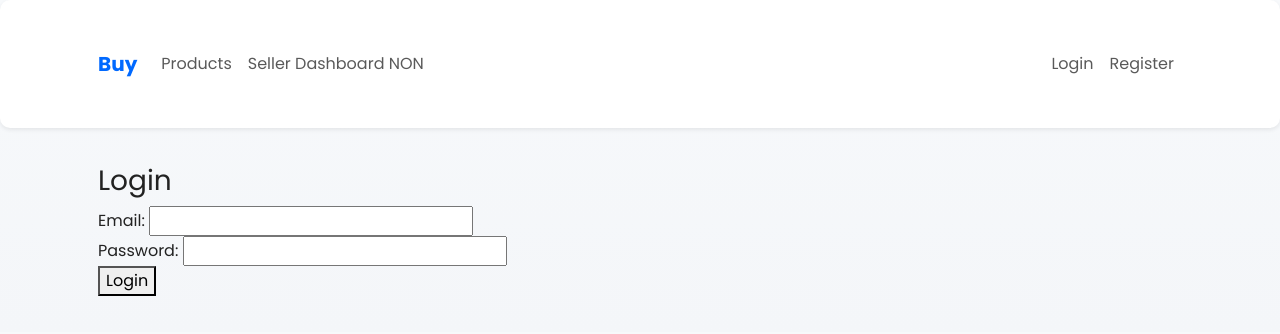
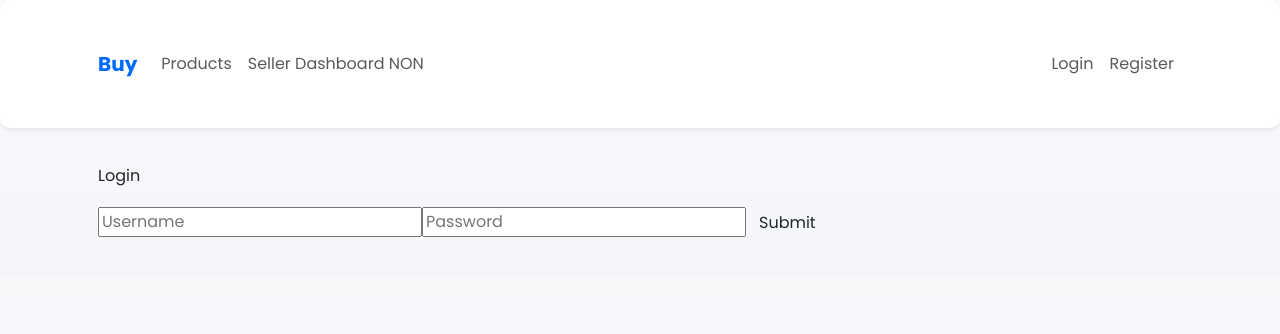
Before and after one commit to Dahreau/buy-02, an Angular app in the folder frontend/: page /login in a window 1280 px wide. Shown: the top 334 px of the page. Built offline with nearby package versions, Linux system fonts and the light colour scheme.

Commit message:
ui login/register

```diff
--- a/frontend/src/app/login.component.ts
+++ b/frontend/src/app/login.component.ts
@@ -5,13 +5,13 @@ import { AuthService } from './services/auth.service';
 @Component({
   selector: 'app-login',
   template: `
-    <h3>Login</h3>
-    <form (submit)="login($event)">
-      <label>Email: <input name="email" [(ngModel)]="email"></label><br/>
-      <label>Password: <input type="password" name="password" [(ngModel)]="password"></label><br/>
-      <button type="submit">Login</button>
+    <form class="form" (submit)="login($event)">
+      <p class="heading">Login</p>
+      <input class="input" placeholder="Username" type="text" name="email" [(ngModel)]="email">
+      <input class="input" placeholder="Password" type="password" name="password" [(ngModel)]="password">
+      <button class="btn" type="submit">Submit</button>
+      <div *ngIf="error" style="color:red; text-align:center; margin-top: 0.5rem;">{{error}}</div>
     </form>
-    <div *ngIf="error" style="color:red">{{error}}</div>
   `
 })
 export class LoginComponent {
--- a/frontend/src/app/register.component.ts
+++ b/frontend/src/app/register.component.ts
@@ -5,15 +5,18 @@ import { AuthService } from './services/auth.service';
 @Component({
   selector: 'app-register',
   template: `
-    <h3>Register</h3>
-    <form (submit)="register($event)">
-      <label>Name: <input name="name" [(ngModel)]="name"></label><br/>
-      <label>Email: <input name="email" [(ngModel)]="email"></label><br/>
-      <label>Password: <input type="password" name="password" [(ngModel)]="password"></label><br/>
-      <label>Role: <select [(ngModel)]="role"><option value="CLIENT">Client</option><option value="SELLER">Seller</option></select></label><br/>
-      <button type="submit">Register</button>
+    <form class="form" (submit)="register($event)">
+      <p class="heading">Register</p>
+      <input class="input" placeholder="Name" type="text" name="name" [(ngModel)]="name">
+      <input class="input" placeholder="Email" type="text" name="email" [(ngModel)]="email">
+      <input class="input" placeholder="Password" type="password" name="password" [(ngModel)]="password">
+      <select class="input" [(ngModel)]="role" name="role">
+        <option value="CLIENT">Client</option>
+        <option value="SELLER">Seller</option>
+      </select>
+      <button class="btn" type="submit">Register</button>
+      <div *ngIf="error" style="color:red; text-align:center; margin-top: 0.5rem;">{{error}}</div>
     </form>
-    <div *ngIf="error" style="color:red">{{error}}</div>
   `
 })
 export class RegisterComponent {
--- /dev/null
+++ b/frontend/ui.css
@@ -0,0 +1,68 @@
+/* From Uiverse.io by Praashoo7 */
+.form {
+  display: flex;
+  flex-direction: column;
+  gap: 6px;
+  background-color: white;
+  padding: 1.6em;
+  border-radius: 16px;
+  transition: .4s ease-in-out;
+  box-shadow: rgba(0, 0, 0, 0.4) 1px 2px 2px;
+}
+
+.form:hover {
+  transform: translateX(-0.5em) translateY(-0.5em);
+  border: 1px solid #171717;
+  box-shadow: 10px 10px 0px #666666;
+}
+
+.heading {
+  color: black;
+  padding-bottom: 1.3em;
+  text-align: center;
+  font-weight: bold;
+}
+
+.input {
+  border-radius: 5px;
+  border: 1px solid whitesmoke;
+  background-color: whitesmoke;
+  outline: none;
+  padding: 0.45em;
+  transition: .4s ease-in-out;
+}
+
+.input:hover {
+  box-shadow: 6px 6px 0px #969696,
+             -3px -3px 10px #ffffff;
+}
+
+.input:focus {
+  background: #ffffff;
+  box-shadow: inset 2px 5px 10px rgba(0,0,0,0.3);
+}
+
+.form .btn {
+  margin-top: 1.3em;
+  align-self: center;
+  padding: 0.45em;
+  padding-left: 0.65em;
+  padding-right: 0.65em;
+  border-radius: 10px;
+  border: none;
+  color: black;
+  transition: .4s ease-in-out;
+  box-shadow: rgba(0, 0, 0, 0.4) 1px 1px 1px;
+}
+
+.form .btn:hover {
+  box-shadow: 6px 6px 0px #969696,
+             -3px -3px 10px #ffffff;
+  transform: translateX(-0.5em) translateY(-0.5em);
+}
+
+.form .btn:active {
+  transition: .2s;
+  transform: translateX(0em) translateY(0em);
+  box-shadow: none;
+}
```
